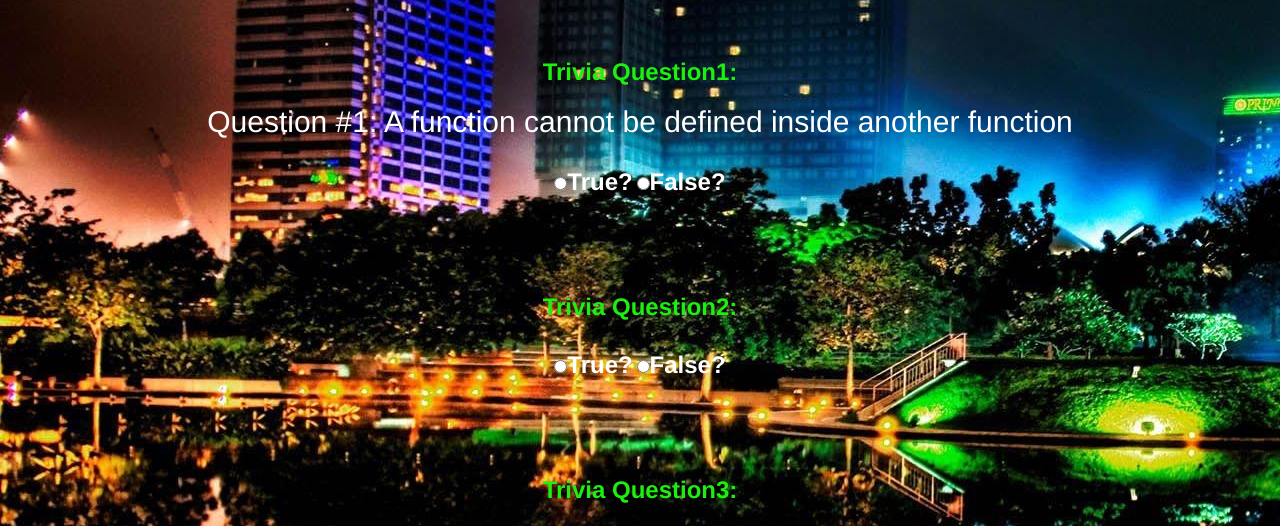
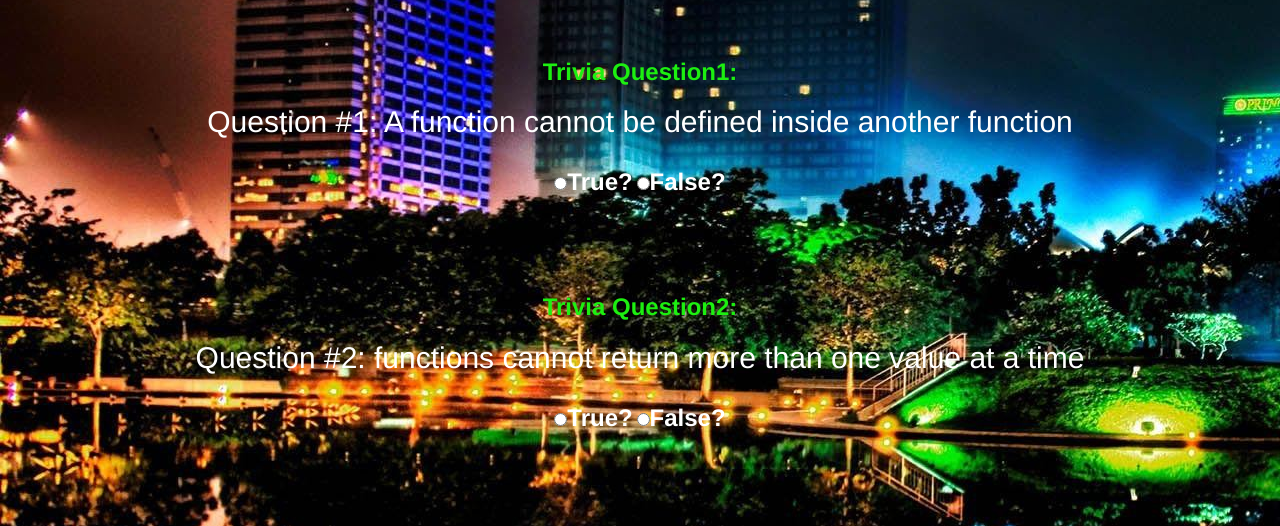
Before and after one commit to jpatterson24/TriviaGame, a plain HTML site: page index.html in a window 1280 px wide. Shown: the part 235-761 px from the top of the page. Drawn offline with nearby package versions, Linux system fonts and the light colour scheme.

Commit message:
Fixed an error in the file when loading to github

```diff
--- a/assets/javascript/app.js
+++ b/assets/javascript/app.js
@@ -17,7 +17,7 @@ window.onload = function() {
 		var number = 60;
 		var gameTime = intervalId;
 		var question = 0;
-
+    var answer=0;
 		// var questions = [
 		// {question: ["is this true"],
 		//  answer: true},
@@ -54,7 +54,7 @@ start();
  loadQuestions();
 // reset();
 //for loop for the array of questions
-
+ reset();
 function loadQuestions(){
 // 	 $('#myForm input').on('change', function() {
   // var val = $('input[name=question]:checked').val();
@@ -64,16 +64,24 @@ function loadQuestions(){
 
 
 
+ //  $("#triviaQuestions").html("<h2>" + "Question #1: " + questions[0] + "</h2>");
+ // // $( "input[value]" ).click(function() {
+ // 	$('#myForm input').on('change', function() {
+ //  		var val = ($('input:radio[name=question]:checked').val());
+
+ //  		if(val === true){
+ //  			answer++;
+ //  			console.log(answer);
+ //  		}
+ // $( "input[value]" ).click(function() {
   $("#triviaQuestions").html("<h2>" + "Question #1: " + questions[0] + "</h2>");
- // $( "input[value]" ).click(function() {
   $('#myForm input').on('change', function() {
      var val = ($('input:radio[name=question]:checked').val());
-
       if(val === true){
         answer++;
-  			console.log(answer);
+        console.log("#triviaQuestions");
             }
-
+}),
 
   $("#triviaQuestionsTwo").html("<h2>" + "Question #2: " + questions[1] + "</h2>");
   	$('#myForm input').on('change', function() {
@@ -83,10 +91,12 @@ function loadQuestions(){
   			answer++;
   			console.log(answer);
   		  		}
+})
+
+
   $("#triviaQuestionsThree").html("<h2>" + "Question #3: " + questions[2] + "</h2>");
   	$('#myForm input').on('change', function() {
   		var val = ($('input:radio[name=question]:checked').val());
-
   		  if(val === true){
     			answer++;
     			console.log(answer);
@@ -97,8 +107,9 @@ function loadQuestions(){
   		  	alert("You Loose Sorry");
   		}
   	})
-  })
-})
+  }
+}
+
 //game reset function
     function reset() {
     //game time interval
@@ -138,4 +149,3 @@ function count(){
 	console.log(currentTime);
 
 }
-}}
--- a/index.html
+++ b/index.html
@@ -50,7 +50,7 @@
 	<row class="row">
 	<div class="panel panel-default col-md-5-center">
 		<div class="panel-body" id="question">
-			<h3><b>Trivia Question2: </b></h3><span id= "triviaQuestions"></span></h3>
+			<h3><b>Trivia Question2: </b></h3><span id= "triviaQuestionsTwo"></span></h3>
 		</div>
 
 		<form id="myForm">
```
Lines whose indentation alone changed are shown as unchanged.
